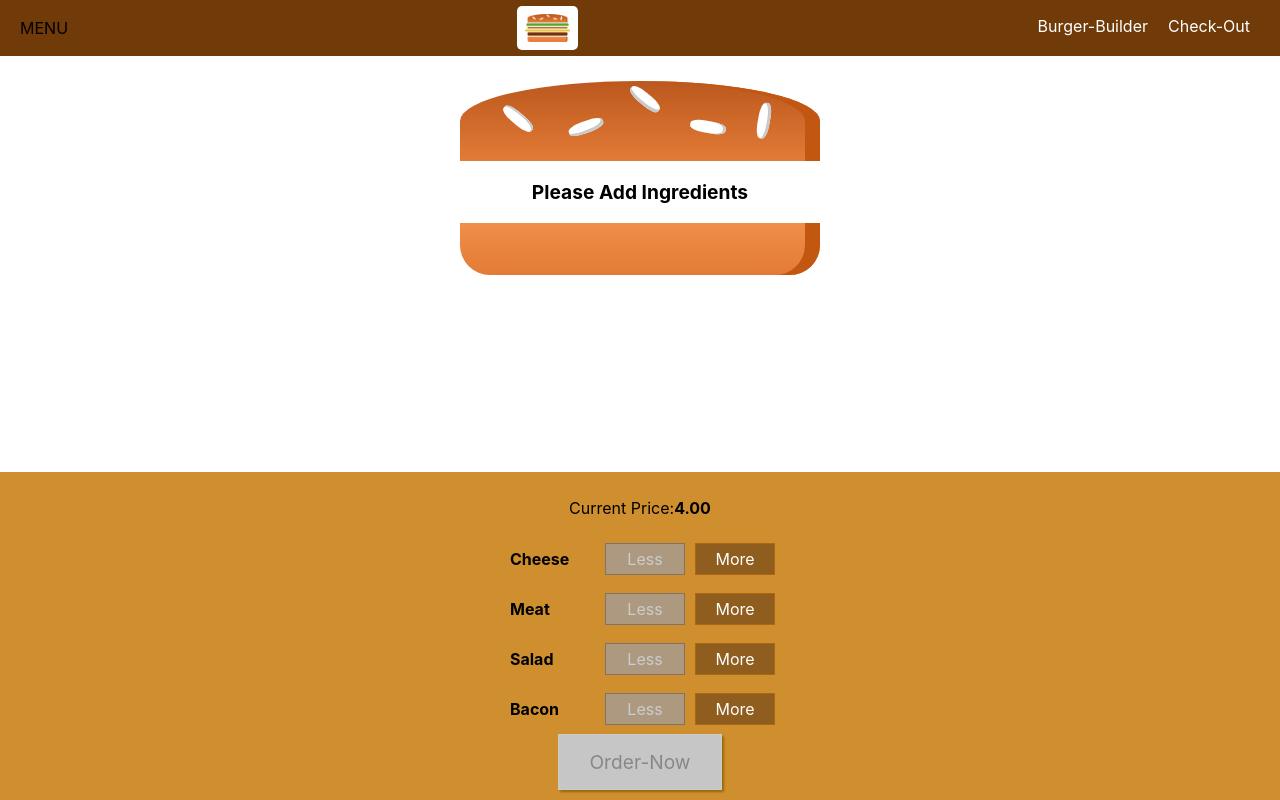
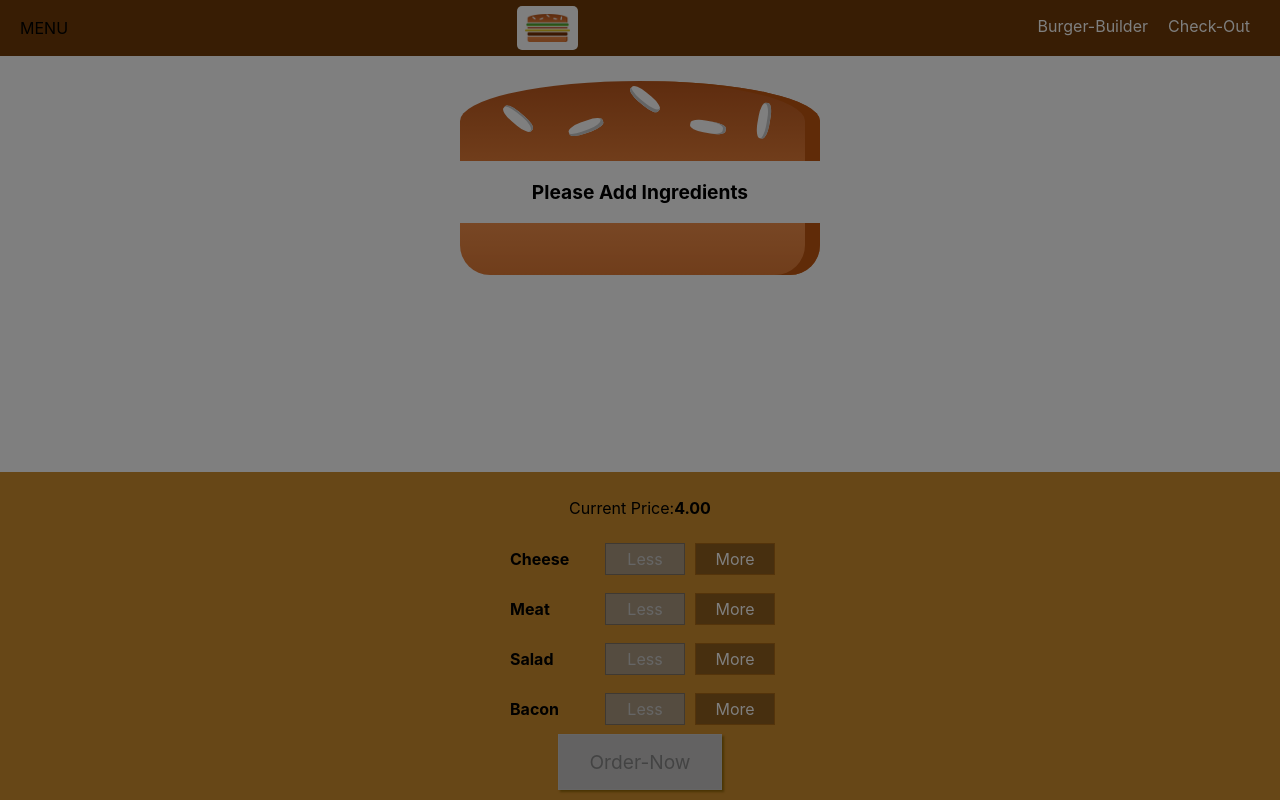
Before and after one commit to rahulgundiya/Burger-App, a React (Create React App) app in the folder burger-app/: page / in a window 1280 px wide. Built offline with nearby package versions, Linux system fonts and the light colour scheme.

Commit message:
Reusing Backdrop

```diff
--- a/burger-app/src/components/Layout/Layout.js
+++ b/burger-app/src/components/Layout/Layout.js
@@ -1,16 +1,31 @@
-import React from 'react'
+import React, { Component } from 'react'
 import ReactAux from '../../hoc/ReactAux'
 import Toolbar from '../Navigation/Toolbar/Toolbar'
 import classes from './Layout.module.css'
 import SideDrawer from '../Navigation/SideDrawer/SideDrawer'
-const layout = (props) => (
-    <ReactAux>
-   <Toolbar />
-   <SideDrawer/>
-    <main className={classes.Content}> {props.children} </main>
-    </ReactAux>
+class Layout extends Component {
+    state={
+        showSlideDrawer:true
+    }
+    sideDrawerClosedHandler=()=>{
+     this.setState({showSlideDrawer:false})
+    }
+    render(){
+        return(
+            <ReactAux>
+            <Toolbar />
+            <SideDrawer
+            open={this.state.showSlideDrawer}
+            closed={this.sideDrawerClosedHandler}/>
+             <main className={classes.Content}>
+             {this.props.children} </main>
+             </ReactAux>
+
+
+        )
+    }
+}
 
 
 
-)
-export default layout;
+export default Layout;
--- a/burger-app/src/components/Navigation/SideDrawer/SideDrawer.js
+++ b/burger-app/src/components/Navigation/SideDrawer/SideDrawer.js
@@ -2,9 +2,18 @@
 import Logo from '../../Logo/Logo';
 import NavigationItems from '../NavigationItems/NavigationItems'
 import classes from './SideDrawer.module.css'
+import Backdrop from '../../UI/Backdrop/Backdrop'
+import ReactAux from '../../../hoc/ReactAux'
 const sideDrawer=(props)=>{
+    let attachedClass=[classes.SideDrawer , classes.Close]
+    if(props.open)
+    {
+attachedClass=[classes.SideDrawer , classes.Open]
+    }
     return (
-        <div className={classes.SideDrawer}>
+        <ReactAux>
+        <Backdrop show={props.open} clicked={props.closed}/>
+        <div className={attachedClass.join(' ')}>
             <div className={classes.Logo}>
         <Logo />
         </div>
@@ -12,6 +21,7 @@
             <NavigationItems/>
         </nav>
         </div>
+        </ReactAux>
     )
 }
 export default sideDrawer
```
